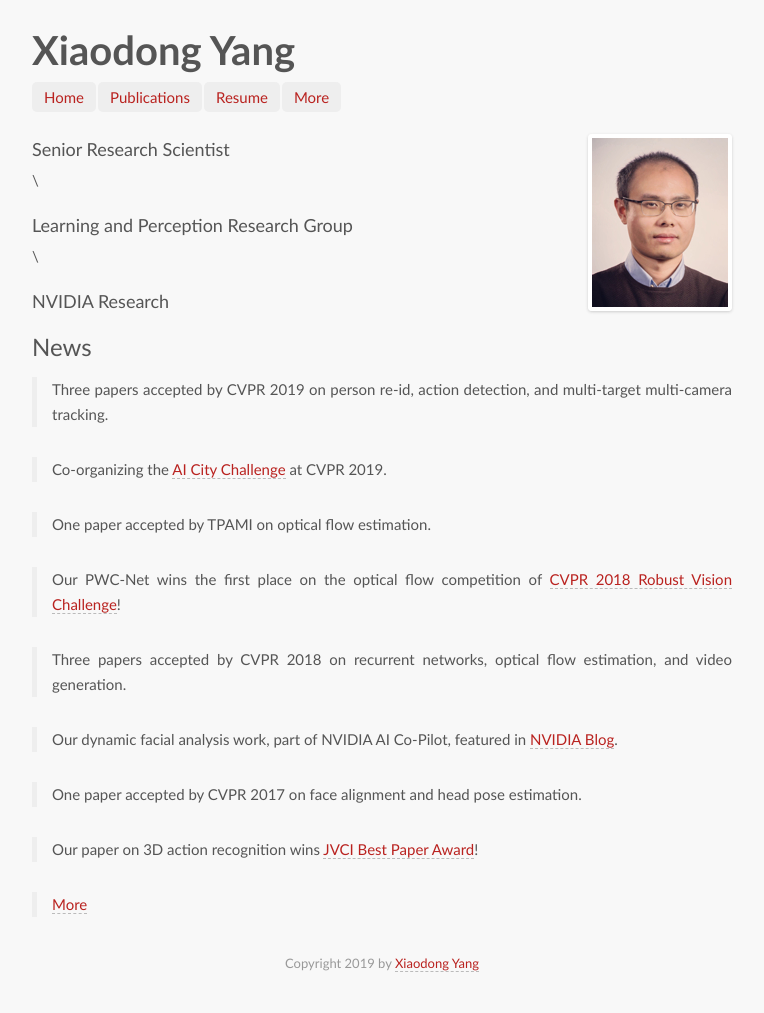
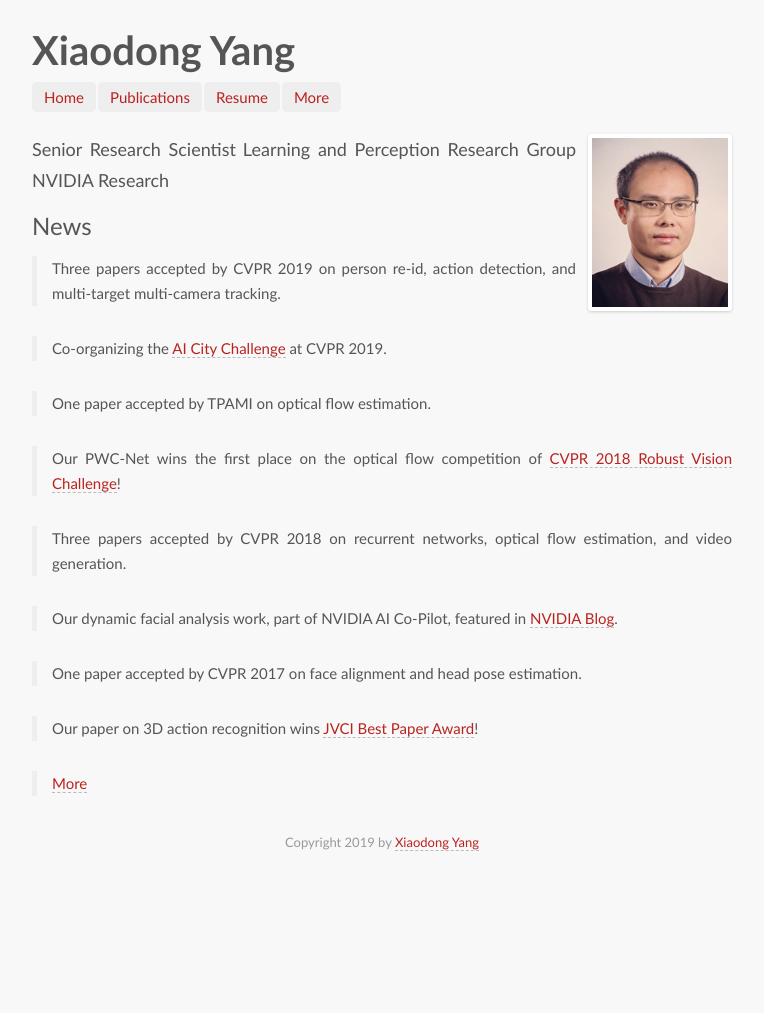
Before and after one commit to xiaodongyang/xiaodongyang.github.io, a Jekyll site: the page built from index.md, in a window 1280 px wide. Shown: the whole page, without its empty margins (258-1022 px from the left). Built offline with Jekyll 4.4.1, drawn with Linux system fonts in a browser that asks for light colours; some web fonts are replaced; after the commit the page ends 900 px from its top, so only the background shows below that.

Commit message:
Update index.md

```diff
--- a/index.md
+++ b/index.md
@@ -3,8 +3,8 @@
 avatar: yes
 ---
 
-<font size="4">Senior Research Scientist</font>\
-<font size="4">Learning and Perception Research Group</font>\
+<font size="4">Senior Research Scientist</font>
+<font size="4">Learning and Perception Research Group</font>
 <font size="4">NVIDIA Research</font>
 
 ## News
```
